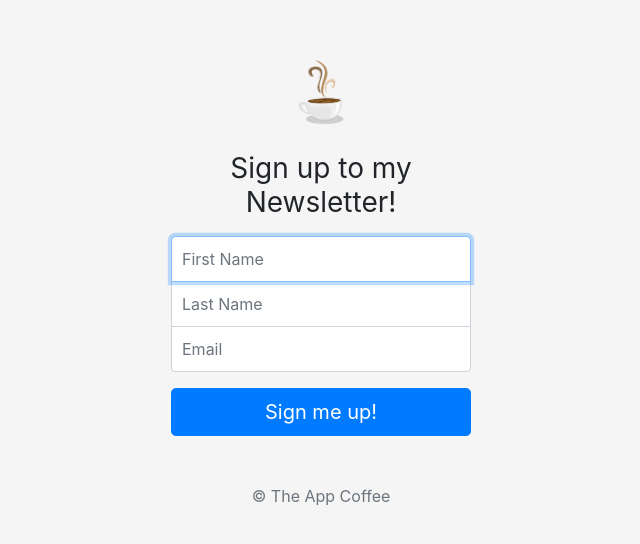
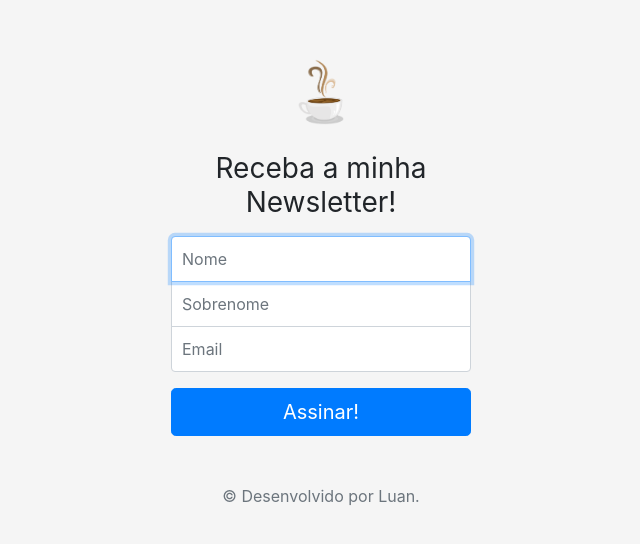
Before and after one commit to lluanassis/newsletter, a website: page signup.html in a window 1280 px wide. Shown: the part 110-654 px from the top of the page, without its empty margins (319-959 px from the left). Drawn offline with nearby package versions, Linux system fonts and the light colour scheme.

Commit message:
Traduzi para o português

```diff
--- a/signup.html
+++ b/signup.html
@@ -23,16 +23,16 @@
 <body class="text-center">
     <form action="/" class="form-signin" method="POST">
         <img class="mb-4" src="images/coffee.png" alt="" width="72" height="72">
-        <h1 class="h3 mb-3 font-weight-normal">Sign up to my Newsletter!</h1>
-        <input type="text" name="fName" class="form-control top" placeholder="First Name" required autofocus>
-        <input type="text" name="lName" class="form-control middle" placeholder="Last Name" required>
+        <h1 class="h3 mb-3 font-weight-normal">Receba a minha Newsletter!</h1>
+        <input type="text" name="fName" class="form-control top" placeholder="Nome" required autofocus>
+        <input type="text" name="lName" class="form-control middle" placeholder="Sobrenome" required>
         <input type="email" name="email" class="form-control bottom" placeholder="Email" required>
 
         <div class="checkbox mb-3">
 
         </div>
-        <button class="btn btn-lg btn-primary btn-block" type="submit">Sign me up!</button>
-        <p class="mt-5 mb-3 text-muted">&copy; The App Coffee</p>
+        <button class="btn btn-lg btn-primary btn-block" type="submit">Assinar!</button>
+        <p class="mt-5 mb-3 text-muted">&copy; Desenvolvido por Luan.</p>
     </form>
 </body>
 
```
